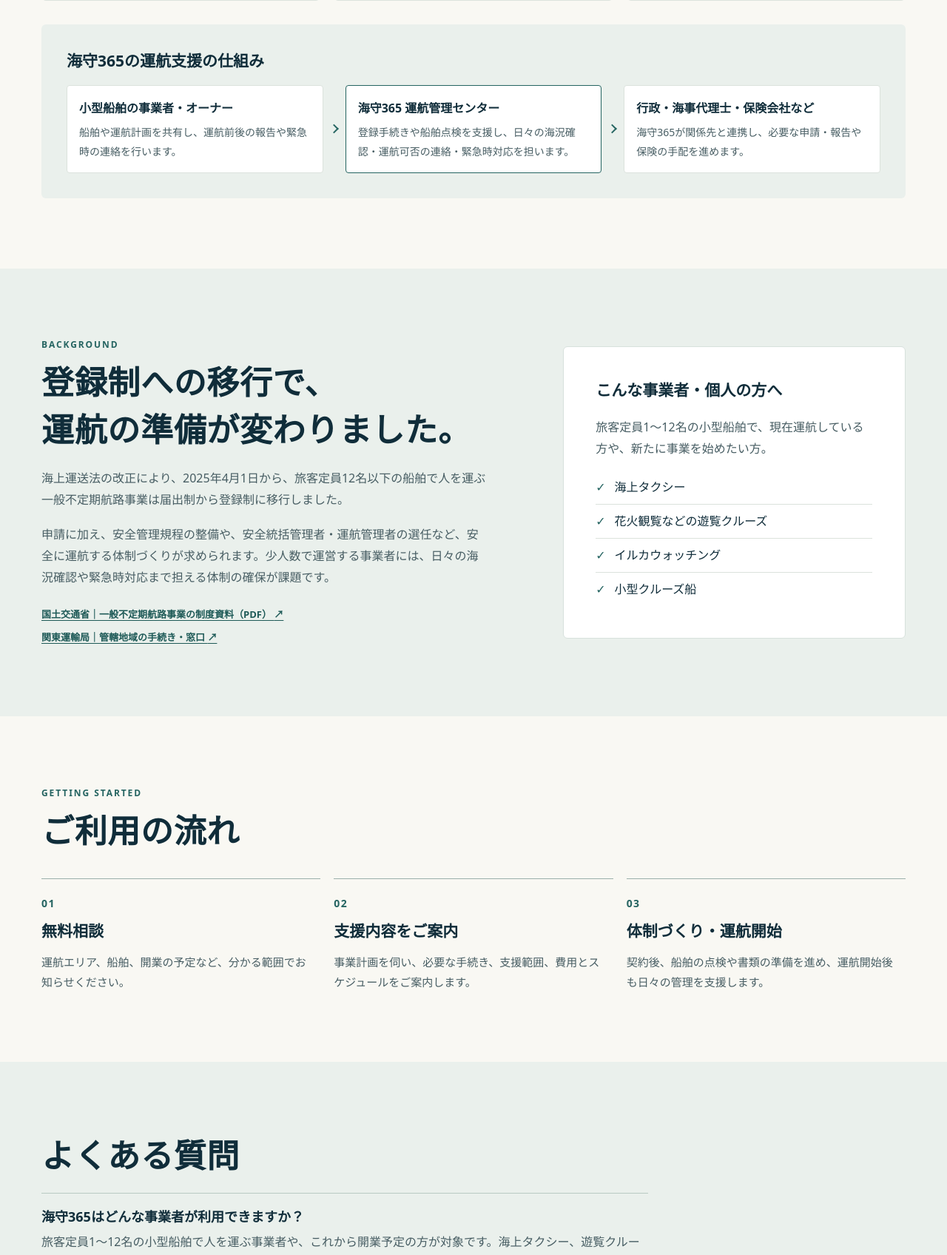
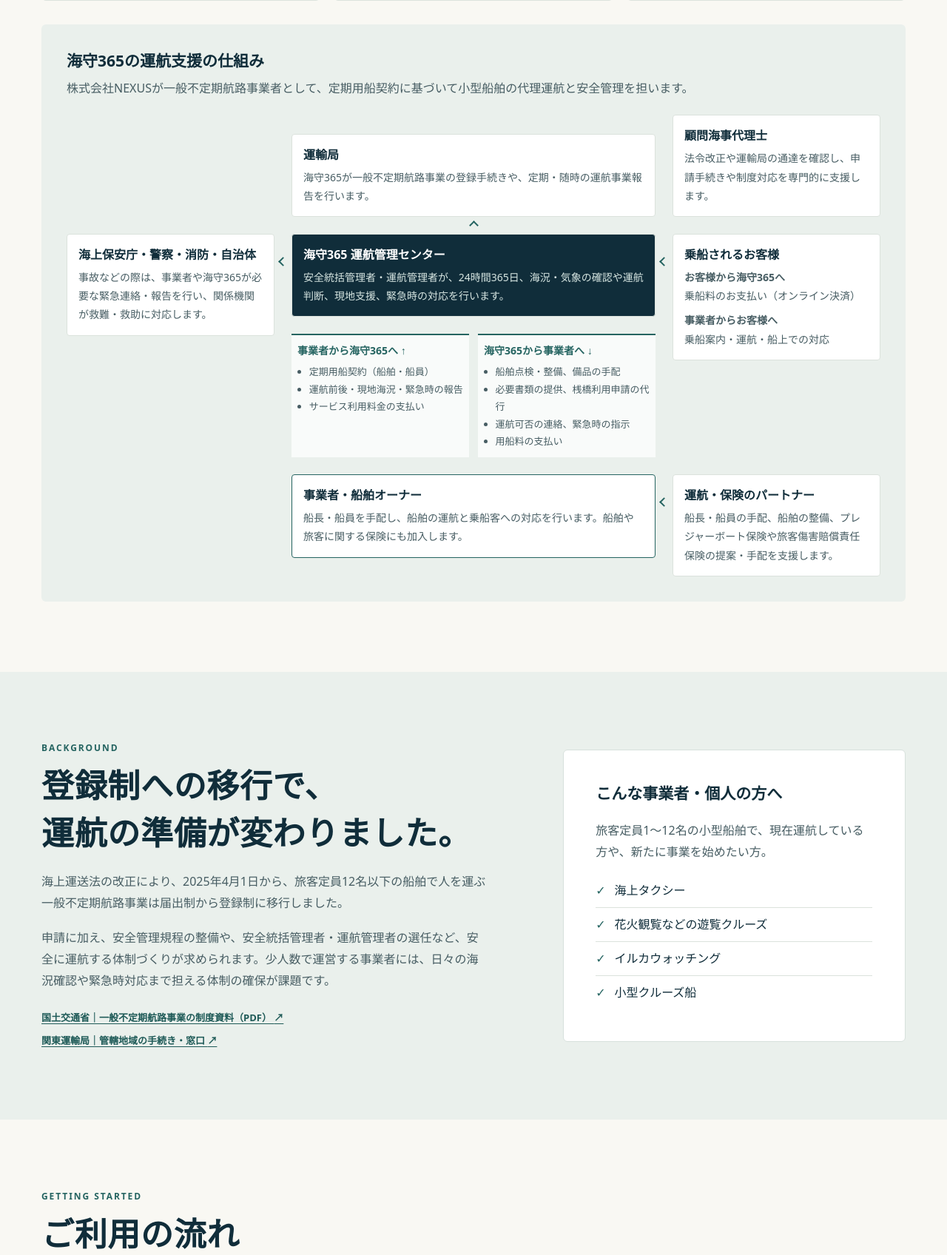
Before and after one commit to hiroshit924/umi365, a WordPress theme: template wp-content/themes/umimori365/front-page.php in a window 1280 px wide. Shown: the part 1293-2989 px from the top of the page at 74% size. Run offline with PHP 8.4 and a stand-in for WordPress, Linux system fonts and the light colour scheme; the site name, menu and one post (Sample post) are stand-ins, and other content is empty; some libraries are stand-ins or nearby versions.

Commit message:
Expand the operations diagram to show roles and exchanges

```diff
--- a/wp-content/themes/umimori365/front-page.php
+++ b/wp-content/themes/umimori365/front-page.php
@@ -44,23 +44,7 @@
 				</article>
 			</div>
 
-			<figure class="service-diagram" aria-labelledby="diagram-title">
-				<figcaption><h3 id="diagram-title">海守365の運航支援の仕組み</h3></figcaption>
-				<ol class="diagram-roles">
-					<li>
-						<h4>小型船舶の事業者・オーナー</h4>
-						<p>船舶や運航計画を共有し、運航前後の報告や緊急時の連絡を行います。</p>
-					</li>
-					<li>
-						<h4>海守365 運航管理センター</h4>
-						<p>登録手続きや船舶点検を支援し、日々の海況確認・運航可否の連絡・緊急時対応を担います。</p>
-					</li>
-					<li>
-						<h4>行政・海事代理士・保険会社など</h4>
-						<p>海守365が関係先と連携し、必要な申請・報告や保険の手配を進めます。</p>
-					</li>
-				</ol>
-			</figure>
+			<?php get_template_part( 'template-parts/operations-chart' ); ?>
 		</div>
 	</section>
 
--- a/wp-content/themes/umimori365/style.css
+++ b/wp-content/themes/umimori365/style.css
@@ -1,7 +1,7 @@
 /*
 Theme Name: 海守365
 Description: 小型船舶の安全運航管理サービス 海守365の公式サイト用テーマ。
-Version: 1.1.0
+Version: 1.1.1
 Text Domain: umimori365
 */
 :root {
@@ -73,21 +73,43 @@ h3 { font-size: 21px; line-height: 1.5; }
 .service-card { border: 1px solid var(--line); border-radius: 6px; padding: clamp(22px, 3vw, 37px); background: #fff; }
 .service-icon { display: grid; place-items: center; width: 45px; height: 45px; border-radius: 50%; color: var(--teal); background: #e9f1eb; font-size: 24px; margin-bottom: 23px; }
 .service-card p, .flow-grid p { font-size: 15px; margin-top: 12px; }
-.service-diagram { margin: 32px 0 0; padding: clamp(18px, 3vw, 34px); background: #eaf0ec; border-radius: 6px; }
-.diagram-roles { display: grid; grid-template-columns: repeat(3, minmax(0, 1fr)); gap: 30px; margin: 16px 0 0; padding: 0; list-style: none; }
-.diagram-roles li { position: relative; padding: 16px; background: #fff; border: 1px solid var(--line); border-radius: 4px; }
-.diagram-roles li:nth-child(2) { border-color: var(--teal); }
-.diagram-roles li + li::before {
-	content: "";
-	position: absolute;
-	inset: 50% auto auto -21px;
-	width: 9px;
-	height: 9px;
-	border-top: 2px solid var(--teal);
-	border-right: 2px solid var(--teal);
-	transform: translateY(-50%) rotate(45deg);
+.service-diagram {
+	margin: 32px 0 0;
+	padding: clamp(18px, 3vw, 34px);
+	background: #eaf0ec;
+	border-radius: 6px;
 }
-.diagram-roles p { margin-top: 6px; color: var(--muted); font-size: 14px; }
+.service-diagram figcaption p { color: var(--muted); margin-top: 6px; }
+.operations-map {
+	display: grid;
+	grid-template-columns: minmax(0, 1fr) minmax(0, 1.75fr) minmax(0, 1fr);
+	grid-template-areas:
+		". regulator advisor"
+		"emergency center passengers"
+		"emergency exchange passengers"
+		". owner partners";
+	gap: 23px;
+	align-items: start;
+	margin-top: 22px;
+}
+.operations-node { padding: 15px; border: 1px solid var(--line); border-radius: 4px; background: #fff; }
+.operations-node h4 { line-height: 1.5; }
+.operations-node p, .operations-node dl { margin: 6px 0 0; color: var(--muted); font-size: 14px; }
+.operations-node dt { font-weight: 700; }
+.operations-node dd { margin: 0; }
+.operations-node dl div + div { margin-top: 8px; }
+.operations-center { grid-area: center; position: relative; background: var(--navy); color: #fff; }
+.operations-center p { color: #d7e6e2; }
+.operations-regulator { grid-area: regulator; align-self: end; }
+.operations-emergency { grid-area: emergency; }
+.operations-advisor { grid-area: advisor; }
+.operations-owner { grid-area: owner; border-color: var(--teal); }
+.operations-passengers { grid-area: passengers; }
+.operations-partners { grid-area: partners; }
+.operations-exchange { grid-area: exchange; display: grid; grid-template-columns: repeat(2, minmax(0, 1fr)); gap: 12px; }
+.operations-exchange div { border-top: 2px solid var(--teal); padding: 10px 8px; background: #f9fbfa; }
+.operations-exchange h4 { font-size: 14px; line-height: 1.5; color: var(--teal); }
+.operations-exchange ul { padding-left: 1.2em; margin: 7px 0 0; color: var(--muted); font-size: 13px; }
 .background, .faq { background: #eaf0ec; }
 .faq-list { max-width: 820px; margin-top: 18px; }
 .faq-list > div { padding: 18px 0; border-top: 1px solid #b9cbc3; }
@@ -127,12 +149,41 @@ h3 { font-size: 21px; line-height: 1.5; }
 .operator-details > div { display: flex; flex-wrap: wrap; column-gap: 9px; }
 .operator-details dt { font-weight: 700; }
 .operator-details dd { margin: 0; overflow-wrap: anywhere; }
+@media (min-width: 901px) {
+	.operations-node { position: relative; }
+	.operations-center::before, .operations-emergency::after, .operations-passengers::before, .operations-partners::before {
+		content: "";
+		position: absolute;
+		width: 9px;
+		height: 9px;
+		border-top: 2px solid var(--teal);
+		border-left: 2px solid var(--teal);
+	}
+	.operations-center::before { top: -17px; left: calc(50% - 4px); transform: rotate(45deg); }
+	.operations-emergency::after, .operations-passengers::before, .operations-partners::before { top: 32px; transform: rotate(-45deg); }
+	.operations-emergency::after { right: -17px; }
+	.operations-passengers::before, .operations-partners::before { left: -17px; }
+}
+@media (max-width: 900px) {
+	.operations-map {
+		grid-template-columns: repeat(2, minmax(0, 1fr));
+		grid-template-areas:
+			"center center"
+			"exchange exchange"
+			"owner passengers"
+			"regulator emergency"
+			"advisor partners";
+		gap: 12px;
+	}
+}
 @media (max-width: 880px) {
 	.container { width: calc(100% - 56px); }
 	.hero { min-height: 555px; }
 	.background-grid { grid-template-columns: 1.15fr 1fr; }
 }
 @media (max-width: 670px) {
+	.operations-map, .operations-exchange { display: flex; flex-direction: column; gap: 10px; }
+	.operations-map > *, .operations-exchange > * { width: 100%; }
 	.container { width: calc(100% - 36px); }
 	.header-inner { min-height: 66px; flex-wrap: wrap; gap: 0 13px; padding-top: 9px; }
 	.site-nav { order: 3; width: 100%; margin: 4px 0 0; justify-content: space-between; gap: 8px; padding: 8px 0 9px; border-top: 1px solid var(--line); }
@@ -155,9 +206,7 @@ h3 { font-size: 21px; line-height: 1.5; }
 	.overview-grid strong { font-size: 12px; }
 	.section-intro { display: block; }
 	.section-intro > p { margin-top: 12px; }
-	.service-grid, .flow-grid, .background-grid, .contact-grid, .diagram-roles { grid-template-columns: 1fr; }
-	.diagram-roles { gap: 24px; }
-	.diagram-roles li + li::before { inset: -18px auto auto 50%; transform: translateX(-50%) rotate(135deg); }
+	.service-grid, .flow-grid, .background-grid, .contact-grid { grid-template-columns: 1fr; }
 	.flow-grid { gap: 21px; }
 	.footer-inner { align-items: start; }
 	.footer-right { display: grid; gap: 6px; text-align: right; }
--- /dev/null
+++ b/wp-content/themes/umimori365/template-parts/operations-chart.php
@@ -0,0 +1,66 @@
+<figure class="service-diagram" id="operations-chart" aria-labelledby="diagram-title">
+	<figcaption>
+		<h3 id="diagram-title">海守365の運航支援の仕組み</h3>
+		<p>株式会社NEXUSが一般不定期航路事業者として、定期用船契約に基づいて小型船舶の代理運航と安全管理を担います。</p>
+	</figcaption>
+
+	<div class="operations-map">
+		<section class="operations-node operations-center" aria-labelledby="center-title">
+			<h4 id="center-title">海守365 運航管理センター</h4>
+			<p>安全統括管理者・運航管理者が、24時間365日、海況・気象の確認や運航判断、現地支援、緊急時の対応を行います。</p>
+		</section>
+
+		<div class="operations-exchange" role="group" aria-label="事業者と海守365のやり取り">
+			<div>
+				<h4>事業者から海守365へ <span aria-hidden="true">↑</span></h4>
+				<ul>
+					<li>定期用船契約（船舶・船員）</li>
+					<li>運航前後・現地海況・緊急時の報告</li>
+					<li>サービス利用料金の支払い</li>
+				</ul>
+			</div>
+			<div>
+				<h4>海守365から事業者へ <span aria-hidden="true">↓</span></h4>
+				<ul>
+					<li>船舶点検・整備、備品の手配</li>
+					<li>必要書類の提供、桟橋利用申請の代行</li>
+					<li>運航可否の連絡、緊急時の指示</li>
+					<li>用船料の支払い</li>
+				</ul>
+			</div>
+		</div>
+
+		<section class="operations-node operations-owner" aria-labelledby="owner-title">
+			<h4 id="owner-title">事業者・船舶オーナー</h4>
+			<p>船長・船員を手配し、船舶の運航と乗船客への対応を行います。船舶や旅客に関する保険にも加入します。</p>
+		</section>
+
+		<section class="operations-node operations-passengers" aria-labelledby="passengers-title">
+			<h4 id="passengers-title">乗船されるお客様</h4>
+			<dl>
+				<div><dt>お客様から海守365へ</dt><dd>乗船料のお支払い（オンライン決済）</dd></div>
+				<div><dt>事業者からお客様へ</dt><dd>乗船案内・運航・船上での対応</dd></div>
+			</dl>
+		</section>
+
+		<section class="operations-node operations-regulator" aria-labelledby="regulator-title">
+			<h4 id="regulator-title">運輸局</h4>
+			<p>海守365が一般不定期航路事業の登録手続きや、定期・随時の運航事業報告を行います。</p>
+		</section>
+
+		<section class="operations-node operations-emergency" aria-labelledby="emergency-title">
+			<h4 id="emergency-title">海上保安庁・警察・消防・自治体</h4>
+			<p>事故などの際は、事業者や海守365が必要な緊急連絡・報告を行い、関係機関が救難・救助に対応します。</p>
+		</section>
+
+		<section class="operations-node operations-advisor" aria-labelledby="advisor-title">
+			<h4 id="advisor-title">顧問海事代理士</h4>
+			<p>法令改正や運輸局の通達を確認し、申請手続きや制度対応を専門的に支援します。</p>
+		</section>
+
+		<section class="operations-node operations-partners" aria-labelledby="partners-title">
+			<h4 id="partners-title">運航・保険のパートナー</h4>
+			<p>船長・船員の手配、船舶の整備、プレジャーボート保険や旅客傷害賠償責任保険の提案・手配を支援します。</p>
+		</section>
+	</div>
+</figure>
```
Also changed, not shown: README.md, 1 other file.
